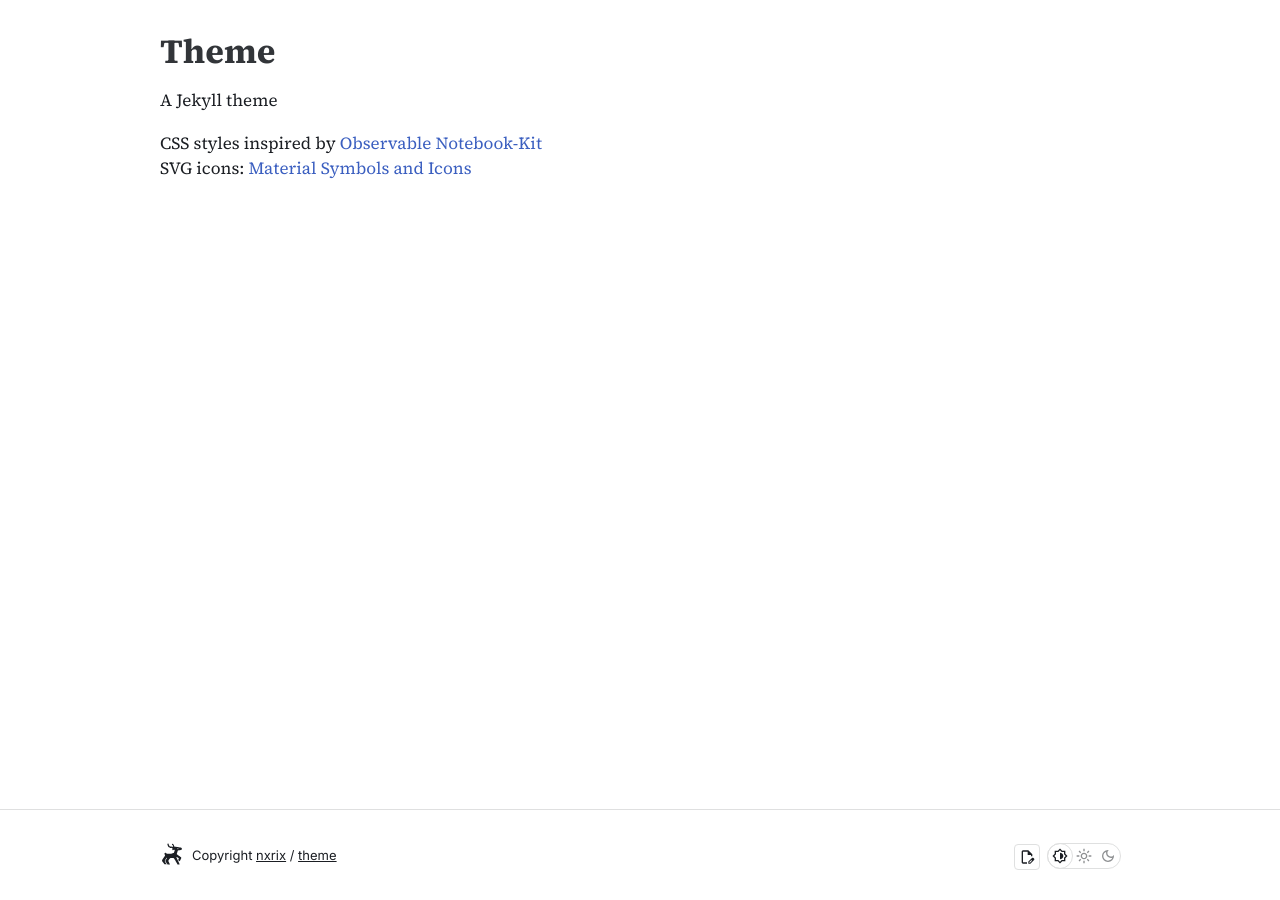
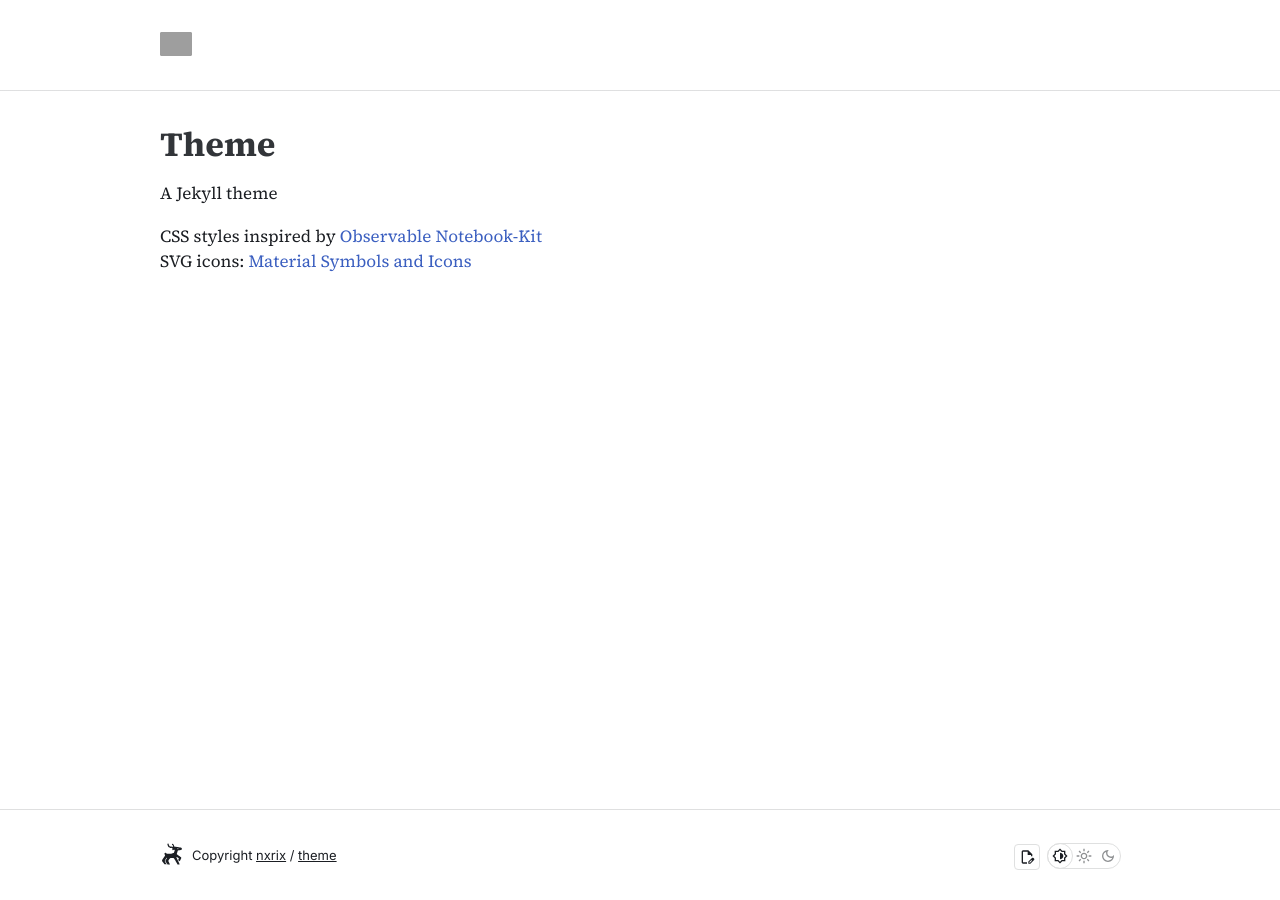
Before and after one commit to nxrix/theme, a Jekyll site: the page built from README.md, in a window 1280 px wide. Built offline with Jekyll 4.4.1, drawn with Linux system fonts in a browser that asks for light colours; some web fonts are replaced; our own code applies the rules of GitHub Pages for plain Markdown files; the repository's description, which GitHub fills in, is left out.

Commit message:
Update default.html

```diff
--- a/_layouts/default.html
+++ b/_layouts/default.html
@@ -7,19 +7,28 @@
   <link rel="stylesheet" type="text/css" href="{{ "/assets/styles/notebook.css" | relative_url }}?{{ site.time | date: "%s%N" }}">
   <link rel="canonical" href="{{ page.url | absolute_url }}">
   <link rel="icon" href="{{ page.favicon | default: site.favicon | default: "/assets/images/ico/favicon.ico" | relative_url }}">
-  <title>{% if page.title %}{{ page.title }}{% elsif site.title %}{{ site.title | capitalize }}{% endif %}</title>
+
+  {% if page.title %}
+    {% assign full_title = site.github.owner_name | append: " | " | append: page.title %}
+  {% elsif site.title %}
+    {% assign full_title = site.github.owner_name | append: " | " | append: site.title | capitalize %}
+  {% else %}
+    {% assign full_title = site.github.owner_name %}
+  {% endif %}
+
+  <title>{{ full_title }}</title>
   <meta name="description" content="{{ page.description | default: site.description | default: site.github.project_tagline | escape }}">
   <meta name="author" content="{{ site.github.owner_name | default: site.author }}">
 
   {% if site.title %}
-  <meta property="og:site_name" content="{{ site.title }}">
+  <meta property="og:site_name" content="{{ site.github.owner_name }} | {{ site.title }}">
   {% endif %}
   <meta property="og:type" content="{{ page.og_type | default: site.og_type | default: "website" }}">
-  <meta property="og:title" content="{{ page.title | default: site.title | escape }}">
+  <meta property="og:title" content="{{ full_title | escape }}">
   <meta property="og:description" content="{{ page.description | default: site.description | default: site.github.project_tagline | escape }}">
   <meta property="og:url" content="{{ page.url | absolute_url }}">
   <meta name="twitter:card" content="{% if page.thumbnail or site.thumbnail %}summary_large_image{% else %}summary{% endif %}">
-  <meta name="twitter:title" content="{{ page.title | default: site.title | escape }}">
+  <meta name="twitter:title" content="{{ full_title | escape }}">
   <meta name="twitter:description" content="{{ page.description | default: site.description | default: site.github.project_tagline | escape }}">
 
   {% if page.thumbnail or site.thumbnail %}
@@ -111,6 +120,7 @@
 </head>
 <body>
   <div style="display:flex;flex-direction:column;min-height:calc(var(--vh) - 64px)">
+    {% include header.html %}
     <main style="width:100%;margin:0 auto">
       {{ content }}
     </main>
```
